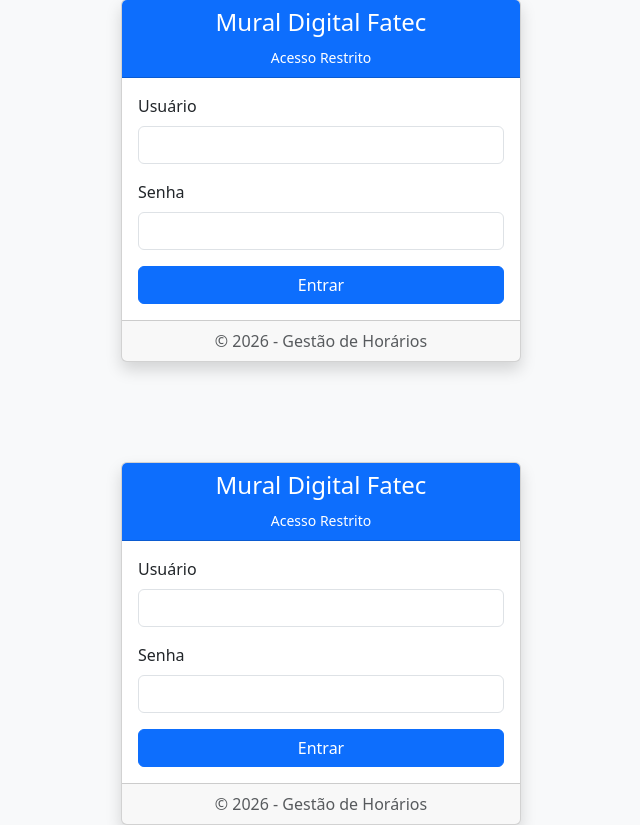
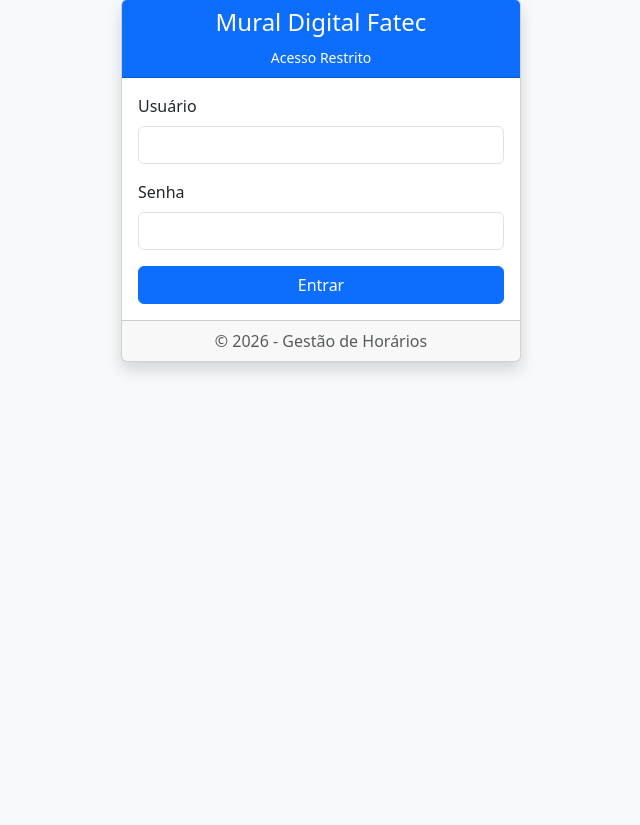
Before and after one commit to VitRodriguesB/Mural-Digital-Fatec, a PHP site: page /login.php in a window 1280 px wide. Shown: the part 101-926 px from the top of the page, without its empty margins (319-959 px from the left). After the commit the page ends 474 px from the top, so only its background shows below. Run offline with PHP 8.4, Linux system fonts and the light colour scheme.

Commit message:
up  login

```diff
--- a/login.php
+++ b/login.php
@@ -84,90 +84,4 @@
 </div>
 
 </body>
-</html><?php
-session_start();
-require_once 'config.php';
-
-// Se o usuário já estiver logado, redireciona direto para o admin
-if (isset($_SESSION['logado']) && $_SESSION['logado'] === true) {
-    header("Location: admin.php");
-    exit;
-}
-
-$erro = "";
-
-if ($_SERVER['REQUEST_METHOD'] == 'POST') {
-    $login = $_POST['login'];
-    $senha = $_POST['senha'];
-
-    // Busca o usuário no banco de dados
-    $sql = "SELECT * FROM usuarios WHERE login = :login AND senha = :senha";
-    $stmt = $pdo->prepare($sql);
-    $stmt->execute(['login' => $login, 'senha' => $senha]);
-    $user = $stmt->fetch();
-
-    if ($user) {
-        // Cria a sessão de segurança
-        $_SESSION['logado'] = true;
-        $_SESSION['usuario_id'] = $user['id'];
-        $_SESSION['usuario_nome'] = $user['login'];
-
-        header("Location: admin.php");
-        exit;
-    } else {
-        $erro = "Usuário ou senha incorretos!";
-    }
-}
-?>
-
-<!DOCTYPE html>
-<html lang="pt-br">
-<head>
-    <meta charset="UTF-8">
-    <meta name="viewport" content="width=device-width, initial-scale=1.0">
-    <title>Login - Mural Digital Fatec</title>
-    <link href="https://cdn.jsdelivr.net/npm/bootstrap@5.3.0/dist/css/bootstrap.min.css" rel="stylesheet">
-    <style>
-        body { background-color: #f8f9fa; }
-        .login-container { margin-top: 100px; max-width: 400px; }
-    </style>
-</head>
-<body>
-
-<div class="container d-flex justify-content-center">
-    <div class="login-container w-100">
-        <div class="card shadow">
-            <div class="card-header bg-primary text-white text-center">
-                <h4>Mural Digital Fatec</h4>
-                <small>Acesso Restrito</small>
-            </div>
-            <div class="card-body">
-
-                <?php if ($erro): ?>
-                    <div class="alert alert-danger"><?= $erro ?></div>
-                <?php endif; ?>
-
-                <form method="POST" action="login.php">
-                    <div class="mb-3">
-                        <label for="login" class="form-label">Usuário</label>
-                        <input type="text" name="login" id="login" class="form-control" required>
-                    </div>
-                    <div class="mb-3">
-                        <label for="senha" class="form-label">Senha</label>
-                        <input type="password" name="senha" id="senha" class="form-control" required>
-                    </div>
-                    <div class="d-grid">
-                        <button type="submit" class="btn btn-primary">Entrar</button>
-                    </div>
-                </form>
-
-            </div>
-            <div class="card-footer text-center text-muted">
-                &copy; 2026 - Gestão de Horários
-            </div>
-        </div>
-    </div>
-</div>
-
-</body>
 </html>
```
Also changed, not shown: 2 other files.
